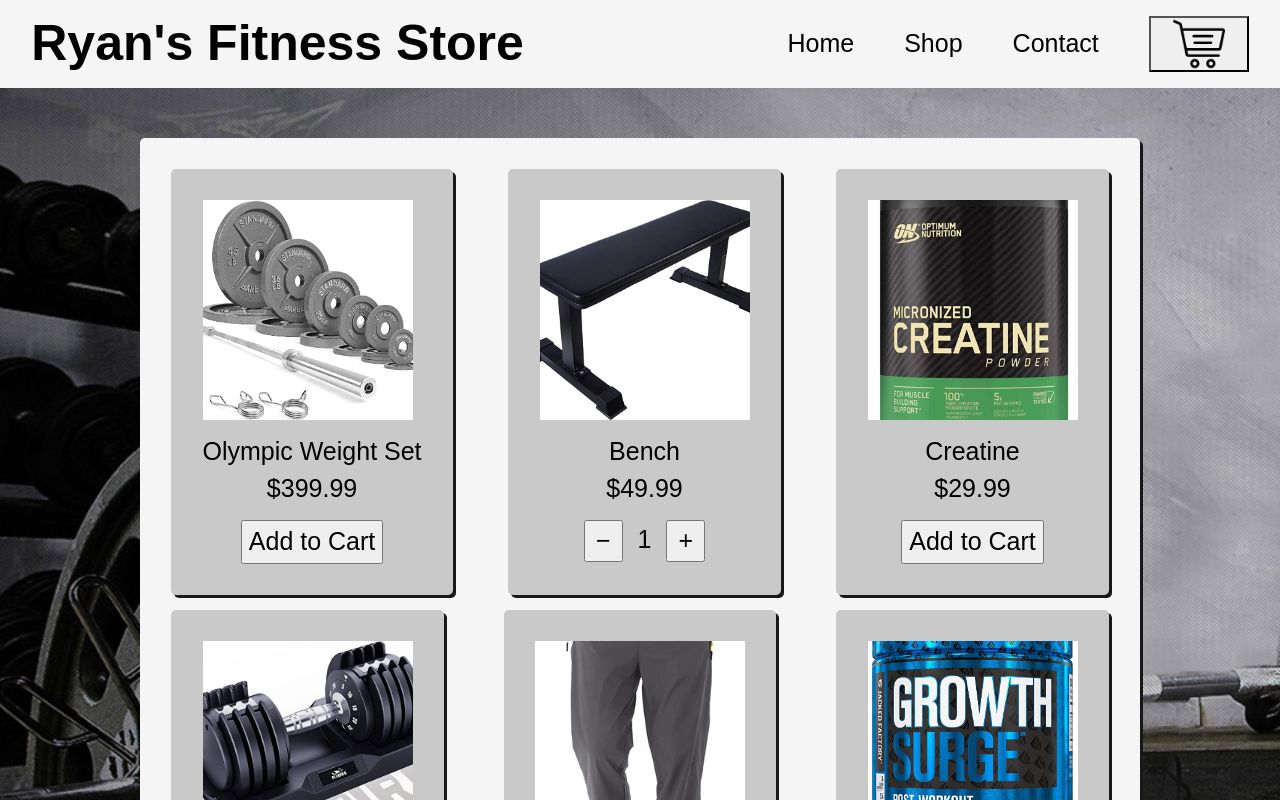
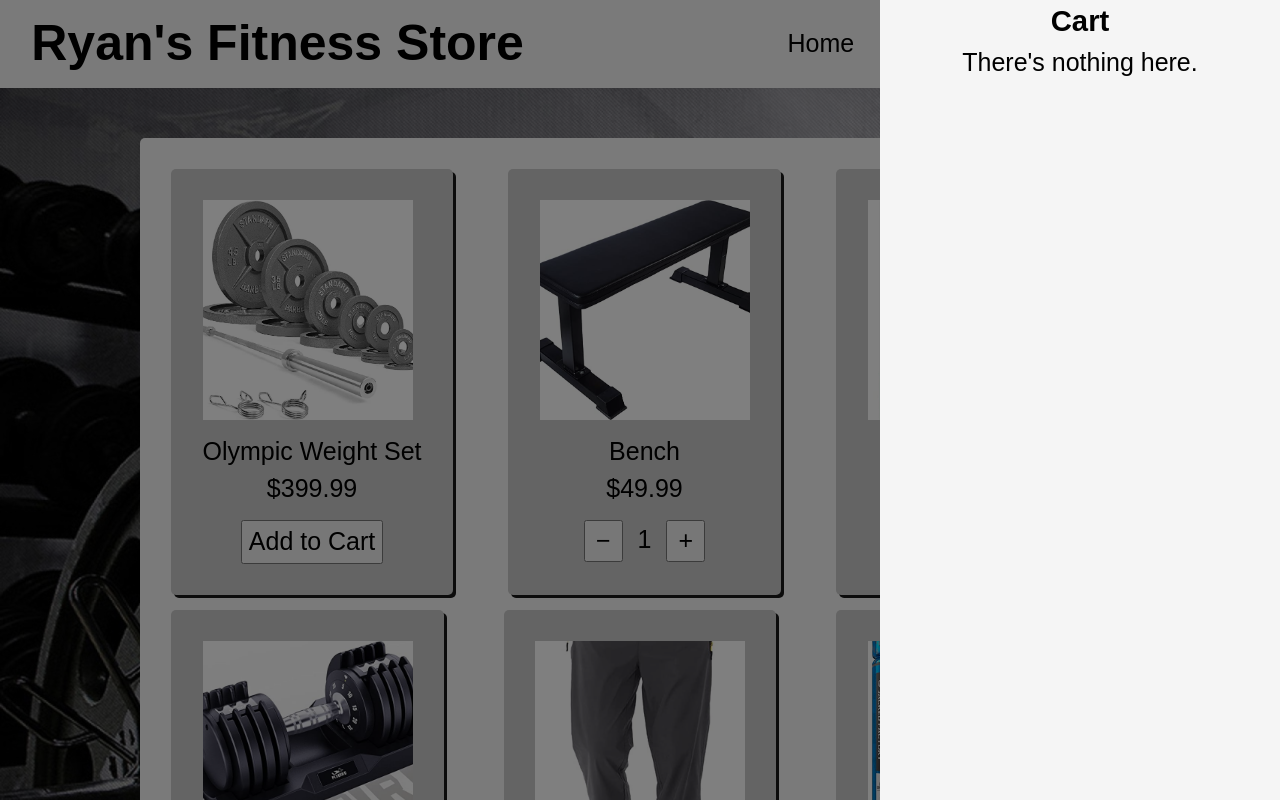
Before and after one commit to rygho90/shopping-cart, a React (Create React App) app: page /shop in a window 1280 px wide. Shown: the top 800 px of the page. Built offline with nearby package versions, Linux system fonts and the light colour scheme.

Commit message:
Add Cart component and initial styling

```diff
--- a/src/components/App.js
+++ b/src/components/App.js
@@ -5,6 +5,7 @@
 import Contact from "./Contact";
 import Header from "./Header";
 import Footer from "./Footer";
+import Cart from "./Cart";
 import "../css/app.css";
 
 import barbell from "../images/barbell.jpg";
@@ -23,35 +24,30 @@
 export const itemContext = React.createContext();
 
 export default function App() {
-  const [items, setItems] = useState(itemList)
-
+  const [items, setItems] = useState(itemList);
 
   const itemContextValue = {
     items,
     incrementQuantity,
-    decrementQuantity
+    decrementQuantity,
   };
 
   function incrementQuantity(id) {
-    const selectedItem = items.find(
-      (item) => item.id === id
-    );
+    const selectedItem = items.find((item) => item.id === id);
     selectedItem.quantity += 1;
 
     const newItems = [...items];
-    const index = newItems.findIndex((i) => i.id === id)
+    const index = newItems.findIndex((i) => i.id === id);
     newItems[index] = selectedItem;
     setItems(newItems);
   }
 
   function decrementQuantity(id) {
-    const selectedItem = items.find(
-      (item) => item.id === id
-    );
+    const selectedItem = items.find((item) => item.id === id);
     selectedItem.quantity -= 1;
 
     const newItems = [...items];
-    const index = newItems.findIndex((i) => i.id === id)
+    const index = newItems.findIndex((i) => i.id === id);
     newItems[index] = selectedItem;
     setItems(newItems);
   }
@@ -59,6 +55,7 @@
   return (
     <BrowserRouter>
       <itemContext.Provider value={itemContextValue}>
+        <Cart />
         <div className="wrapper">
           <Header />
           <Routes>
--- /dev/null
+++ b/src/components/Cart.js
@@ -0,0 +1,12 @@
+import React from "react";
+
+export default function Cart() {
+  return (
+    <div className="overlay ">
+      <div className="cart-container">
+        <h3>Cart</h3>
+        <p>There's nothing here.</p>
+      </div>
+    </div>
+  );
+}
--- a/src/components/Shop.js
+++ b/src/components/Shop.js
@@ -8,12 +8,9 @@
   return (
     <main>
       <div className="main-div shop-container">
-
         {items.map((item) => {
-          return <ShopItem key={item.id} {...item} />
+          return <ShopItem key={item.id} {...item} />;
         })}
-
-
       </div>
     </main>
   );
--- a/src/components/ShopItem.js
+++ b/src/components/ShopItem.js
@@ -10,8 +10,10 @@
       <img src={image} alt={name} className="item-img" />
       <div className="item-name">{name}</div>
       <div className="item-price">${price}</div>
-      {quantity === 0 && <button onClick={() => incrementQuantity(id)}>Add to Cart</button>}
-      {quantity > 0 && <ItemCounter quantity={quantity} id={id}/>}
+      {quantity === 0 && (
+        <button onClick={() => incrementQuantity(id)}>Add to Cart</button>
+      )}
+      {quantity > 0 && <ItemCounter quantity={quantity} id={id} />}
     </div>
   );
 }
--- a/src/css/app.css
+++ b/src/css/app.css
@@ -4,6 +4,7 @@
 @import "shop.css";
 @import "shop-item.css";
 @import "item-counter.css";
+@import "cart.css";
 
 /* Box sizing rules */
 *,
--- /dev/null
+++ b/src/css/cart.css
@@ -0,0 +1,35 @@
+.overlay {
+    position: fixed;
+    width: 100%;
+    height: 100%;
+    top: 0;
+    left: 0;
+    right: 0;
+    bottom: 0;
+    background-color: rgba(0, 0, 0, 0.5);
+    z-index: 2;
+    cursor: pointer;
+}
+
+.cart-container {
+    position: absolute;
+    height: 100%;
+    right: 0;
+    top: 0;
+    width: 400px;
+
+    text-align: center;
+    background-color: whitesmoke;
+
+    animation-name: example;
+    animation-duration: 0.75s;
+}
+
+@keyframes example {
+    from {right: -500px;}
+    to {right: 0px;}
+}
+
+.hidden {
+    display: none;
+}
```
